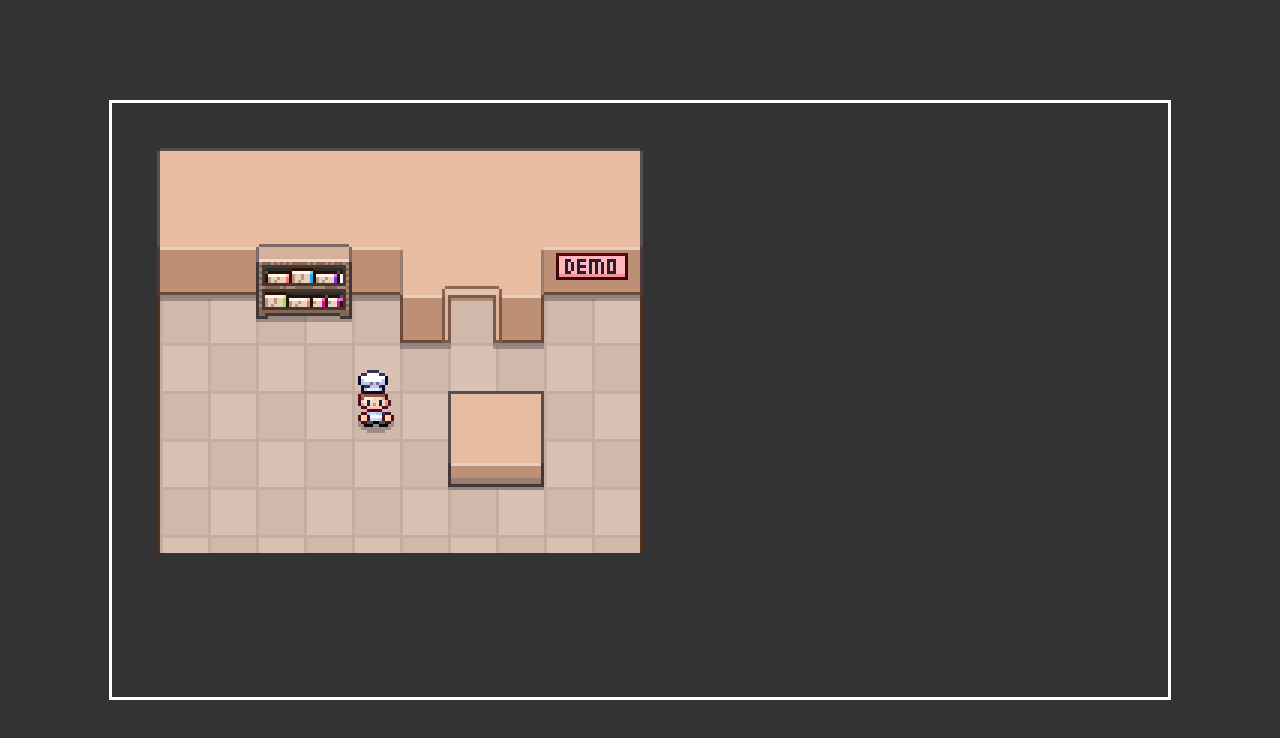
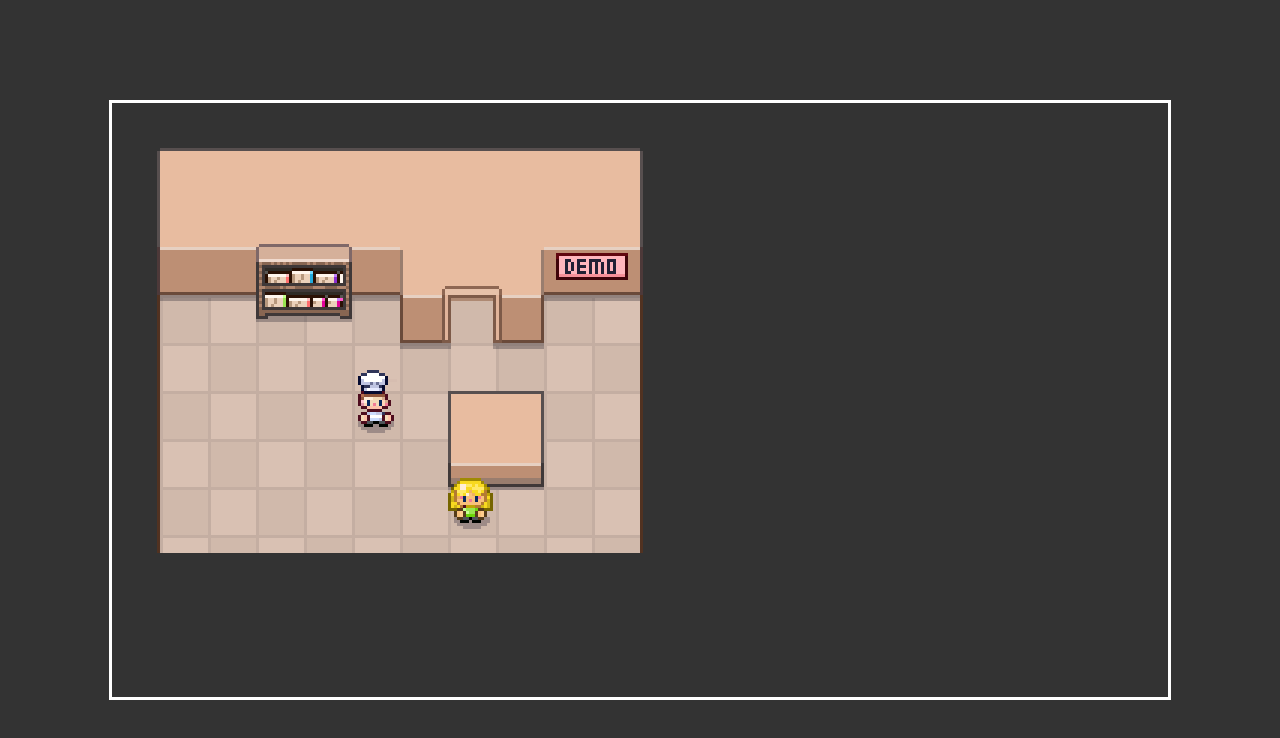
Before and after one commit to proudynyu/rpg-js-pizza-legends, a plain HTML site: page index.html in a window 1280 px wide. Drawn offline with Linux system fonts and the light colour scheme.

Commit message:
refactor for game object

```diff
--- a/index.html
+++ b/index.html
@@ -10,6 +10,8 @@
   </div>
 
   <script src="./src/js/Overworld.js"></script>
+  <script src="./src/js/GameObject.js"></script>
+  <script src="./src/js/Sprite.js"></script>
   <script src="./src/js/index.js"></script>
 </body>
 </html>
--- a/src/js/GameObject.js
+++ b/src/js/GameObject.js
@@ -2,6 +2,9 @@ class GameObject {
   constructor(config) {
     this.x = config.x || 0
     this.y = config.y || 0
-    this.sprite = null
+    this.sprite = new Sprite({
+      gameObject: this,
+      src: config.src || 'src/assets/characters/people/hero.png'
+    })
   }
 }
--- a/src/js/Overworld.js
+++ b/src/js/Overworld.js
@@ -12,21 +12,19 @@ class Overworld {
     }
     image.src = 'src/assets/maps/DemoLower.png'
 
-    const heroVector = {
+    const hero = new GameObject({
       x: 5,
       y: 6
-    }
+    })
+    const npc1 = new GameObject({
+      x: 7,
+      y: 8,
+      src: 'src/assets/characters/people/npc1.png'
+    })
 
-    const heroShadow = new Image()
-    heroShadow.onload = () => {
-      this.ctx.drawImage(heroShadow, heroVector.x * 16 - 8, heroVector.y * 16 - 18)
-    }
-    heroShadow.src = 'src/assets/characters/shadow.png'
-
-    const hero = new Image()
-    hero.onload = () => {
-      this.ctx.drawImage(hero, 0, 0, 32, 32, heroVector.x * 16 - 8, heroVector.y * 16 - 18, 32, 32)
-    }
-    hero.src = 'src/assets/characters/people/hero.png'
+    setTimeout(() => {
+      hero.sprite.draw(this.ctx)
+      npc1.sprite.draw(this.ctx)
+    }, 200)
   }
 }
--- a/src/js/Sprite.js
+++ b/src/js/Sprite.js
@@ -4,6 +4,15 @@ class Sprite {
     this.image.src = config.src
     this.image.onload = () => {
       this.isLoaded = true
+    }
+
+    this.shadow = new Image()
+    this.useShadow = true
+    if (this.useShadow) {
+      this.shadow.src = "src/assets/characters/shadow.png"
+    }
+    this.shadow.onload = () => {
+      this.isShadowLoaded = true
     }
 
     this.animation = config.animations || {
@@ -13,12 +22,25 @@ class Sprite {
     }
     this.currentAnimation = config.currentAnimation || "idleDown"
     this.currentAnimationFrame = 0
+
+    this.gameObject = config.gameObject
   }
 
   draw(ctx) {
     const x = this.gameObject.x * 16 - 8
     const y = this.gameObject.y * 16 - 18
 
-    ctx.drawImage(this.image, 0, 0, 32, 32, x, y, 32, 32)
+    this.isShadowLoaded && ctx.drawImage(
+      this.shadow,
+      x, y
+    )
+
+    this.isLoaded && ctx.drawImage(
+      this.image,
+      0, 0,
+      32, 32,
+      x, y,
+      32, 32
+    )
   }
 }
```
